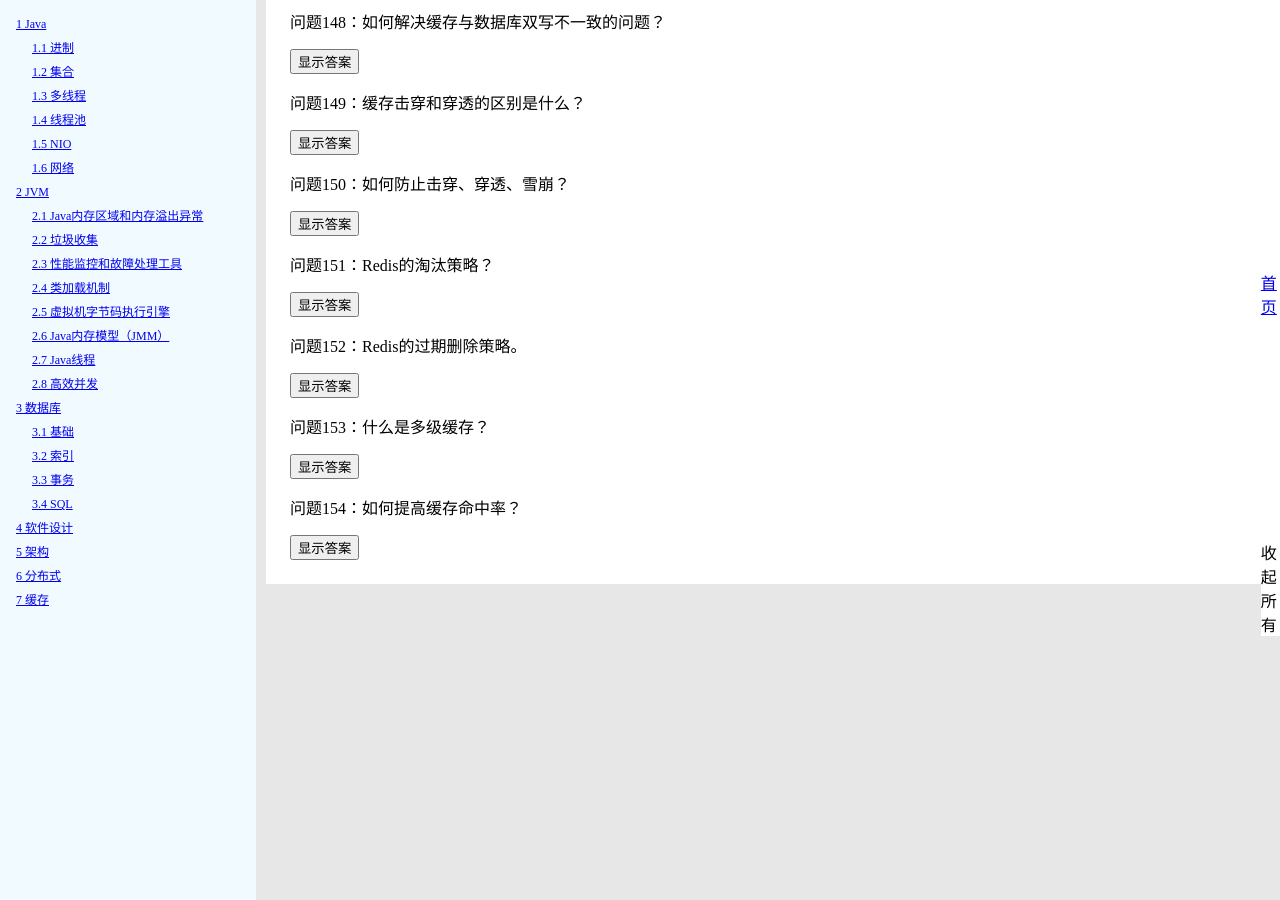
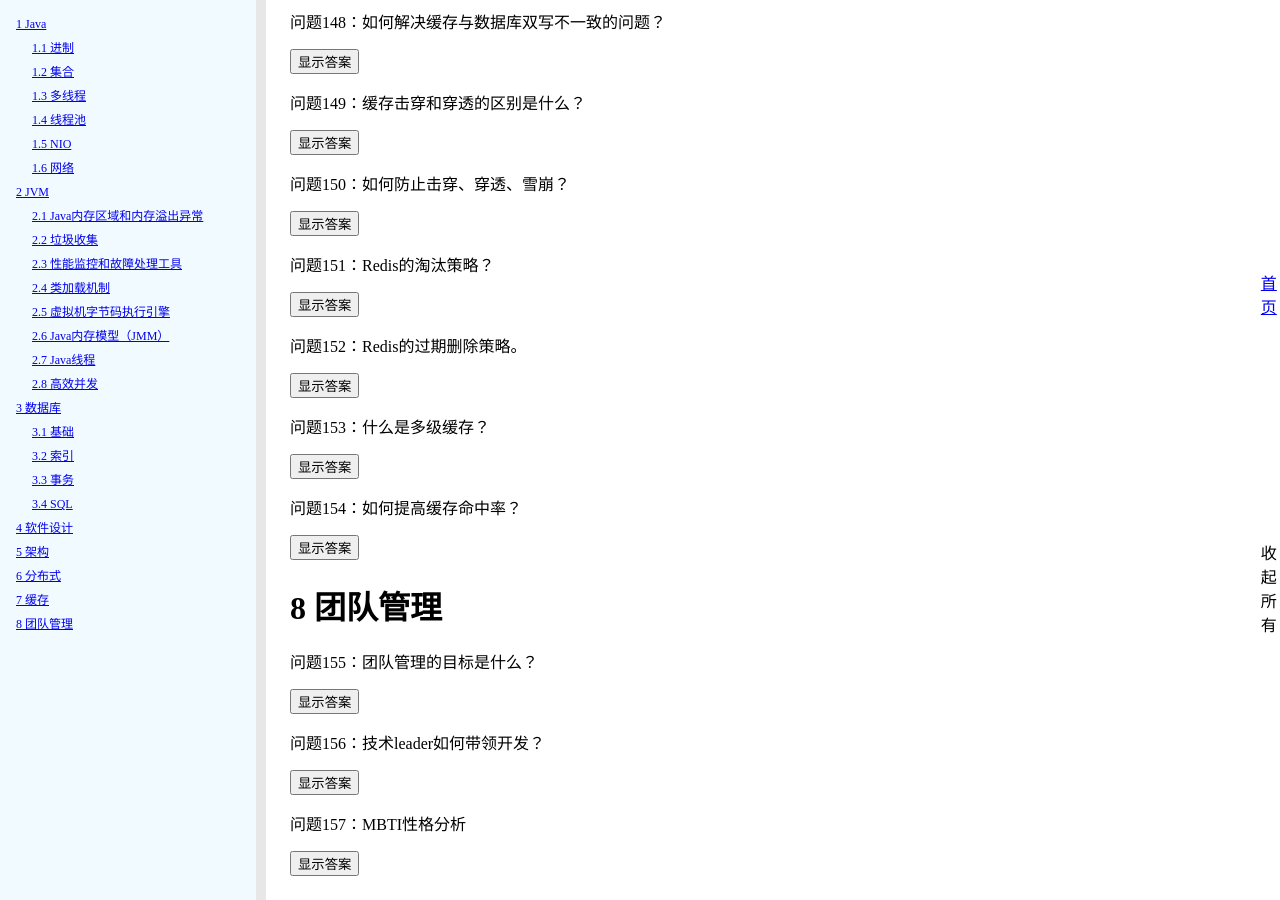
Before and after one commit to cyclonezhao/cyclonezhaonotes, a Jekyll site: the page built from _posts/2023-05-05-软件开发汇总.md, in a window 1280 px wide and 900 px high, scrolled down 14021 px. Built offline with Jekyll 4.4.1, drawn with Linux system fonts in a browser that asks for light colours; formulas are drawn with MathJax 3; some of the changed lines change nothing that is shown.

Commit message:
Update 2023-05-05-软件开发汇总.md

```diff
--- a/_posts/2023-05-05-软件开发汇总.md
+++ b/_posts/2023-05-05-软件开发汇总.md
@@ -1774,3 +1774,96 @@ Q: 什么是多级缓存？
 Q: 如何提高缓存命中率？
 
 TODO
+
+# 团队管理
+
+Q: 团队管理的目标是什么？
+
+假设有4类“组织”：
+
+1. 一个人
+2. 一群乌合之众
+3. 一群方向一致的人
+4. 一群方向一致、且条件充足的人
+
+这4类“组织”的力量对比，从大到小排序为：4 > 3 > 1 > 2.
+
+因此团队管理的目标和对应方法，就是：
+
+1. 促进团队成员发力；
+
+	1. 激励：让成员认可工作的意义和价值，充分激发他们的潜力。例如晋升、加薪或福利；
+	2. 文化：增强成员的团结和归宿感，安心专注发展。比如定期举行的技术分享、团建、庆功宴；
+	3. 提能：提高成员自身的知识技能，比如提供培训发展机会；
+	4. 性格分析：把最合适的性格放在最合适的位置上。
+2. 确保团队成员往一致的方向发力。
+
+	1. 制定目标和计划，拆解成可操作的任务，设定时间表和里程碑；
+	2. 定期沟通，听取反馈和建议，及时解决问题，确保发力方向正确；
+3. 资源和风险管理
+
+	1. 资源管理，包括时间、人员和预算；
+	2. 风险管理，包括评估、制定计划减少风险，同时确保成员知晓风险以及如何应对。
+
+Q: 技术leader如何带领开发？
+
+技术leader的职责是包含**技术管理**和**团队管理**两块。
+
+技术管理：
+
+1. 掌握团队关注的业务，使用的技术栈；
+2. 主导设计，解决问题，提供指导，把控质量；
+3. 跨部门协作时，作为对接人，和对方确定技术对接方案，并和上级、PM同步我们这边需要配合做的事情；
+4. 定期分析客户提单和运维慢日志，结合对系统的理解，找出两类问题：
+
+	1. 业务流程存在可优化的点，和产品讨论解决方案；
+	2. 非功能问题。和擅长问题涉及点的开发沟通，对齐解决方案后，建立项目任务，由PM安排时间处理。
+
+团队管理：
+
+1. 建立一个意识，自己是服务者和协调者；
+2. 了解团队成员各自的擅长领域和性格，做好分工；
+4. 常沟通（正式或非正式）：了解他们的意见，需求和困难，解决问题或提供帮助和支持；
+4. 和PM保持密切配合：每个迭代，制定并对齐迭代目标、资源分配和时间表，跟踪进度，迭代末尾评估成果和反思。
+
+Q: MBTI性格分析
+
+**MBTI的四个维度 **
+
+外向（**E**xtrovert）vs. 内向（**I**ntrovert)
+
+具体（**S**ensing）vs. 直觉（i**N**tuition）
+
+理性（**T**hinking）vs. 感性（**F**eeling）
+
+计划（**J**udging）vs. 灵活（**P**erceiving)
+
+**维度一：能量获取方式**
+
+当你成为众目睽睽的焦点时，你感到很享受，还是尴尬不适？
+
+**维度二：信息获取方式**
+
+你在吵架的时候，是喜欢抓住具体的细节攻击，还是吵一些抽象的情感？
+
+你是否会经常思考远离实际的抽象问题？比如三体、宇宙、黑洞、人类起源等。
+
+**维度三：决策方式**
+
+当你做决定的时候，更多的是通过思考，还是感觉？
+
+**维度四：行事方式**
+
+你在做一件事情之前，更倾向于提前计划好，还是走一步看一步？
+
+准时，还是丢三落四？
+
+**组合例子**
+
+如果I，N碰到一起，也就是从内心获取能量的，同时靠直觉获取信息的，那么他们就会有一个自我的小世界，也很喜欢研究，整天自己跟自己聊天。所以有些人就很聪明。
+
+T，J组合，做事比较严格，根据成本收益，不太会被情感影响决策。自我要求比较严格，也比较冷酷。
+
+P，J两人在一起可能比较适合，J做计划，P就跟着J走，不容易吵架。
+
+N，S两人可能很难聊到一块去。
```
